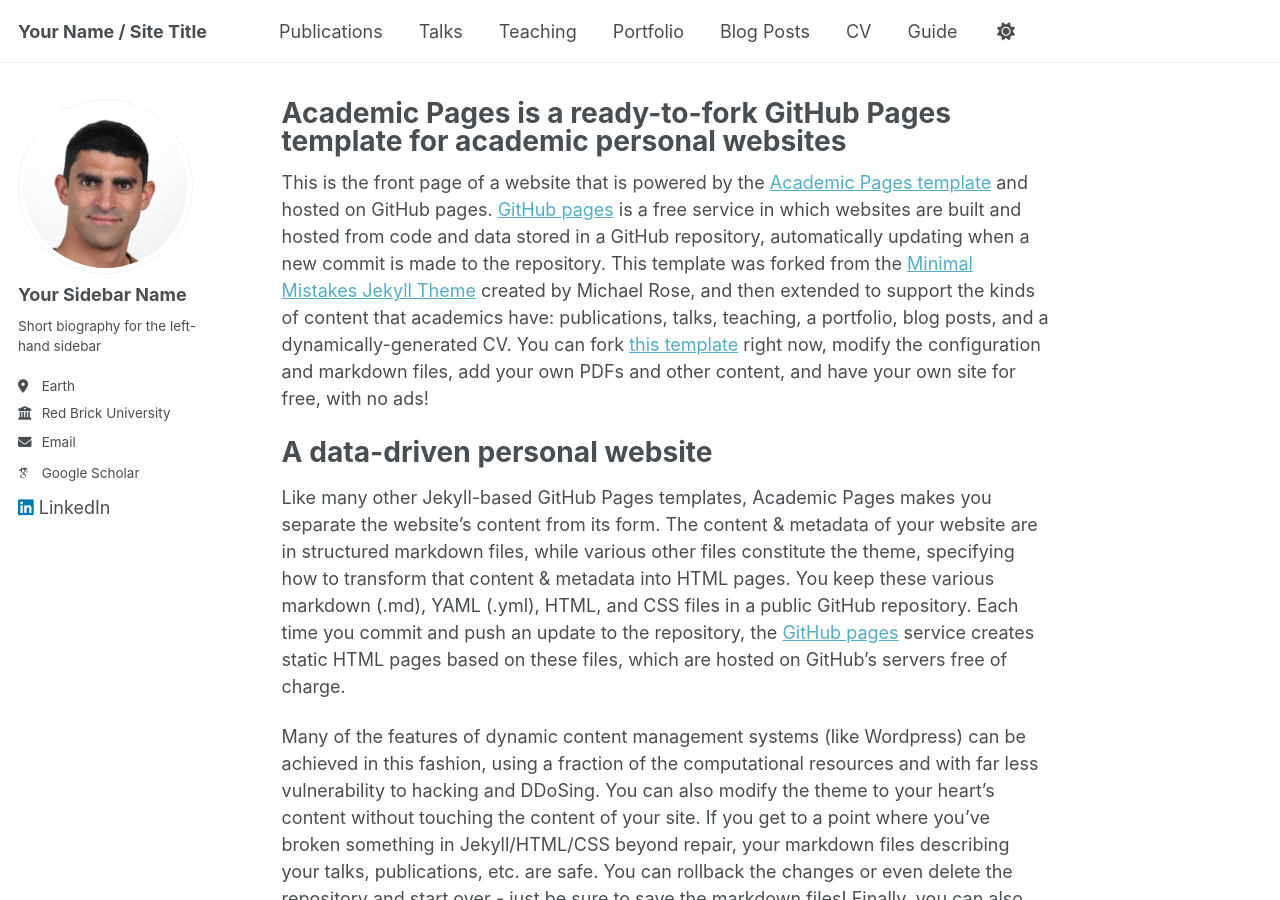
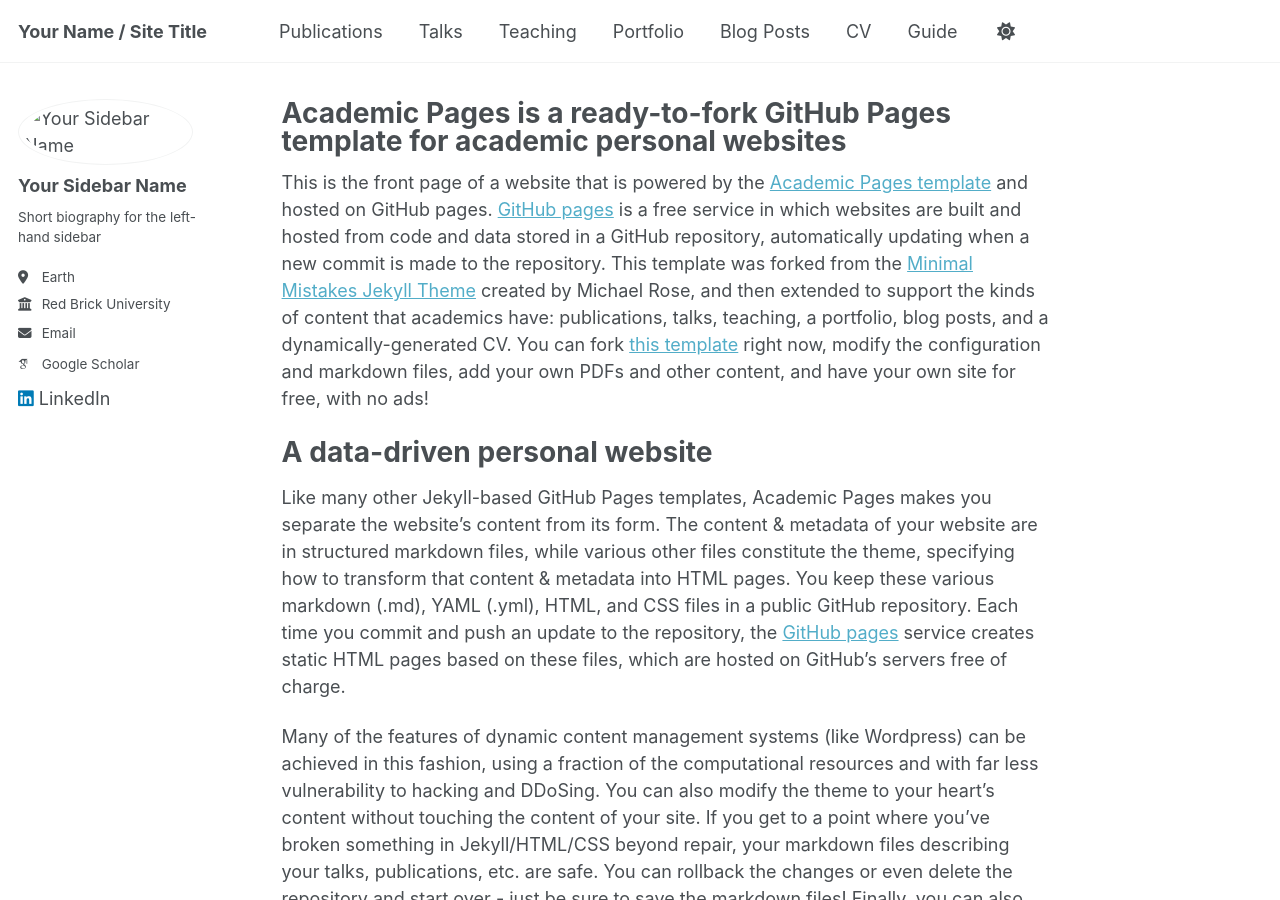
Before and after one commit to theoemmerich/theoemmerich.github.io, a Jekyll site: the page built from _pages/about.md, in a window 1280 px wide and 900 px high. Built offline with Jekyll 4.4.1, drawn with Linux system fonts in a browser that asks for light colours; some web fonts are replaced.

Commit message:
Update _config.yml

```diff
--- a/_config.yml
+++ b/_config.yml
@@ -22,7 +22,7 @@ repository               : "academicpages/academicpages.github.io"
 #               Additional customization can be done by editing /_includes/author-profile.html
 author:
   # Biographic information
-  avatar           : "ID_photo.jpeg"
+  avatar           : "images/ID_photo.jpeg"
   name             : "Your Sidebar Name"
   pronouns         : # example: "she/her"
   bio              : "Short biography for the left-hand sidebar"
```
